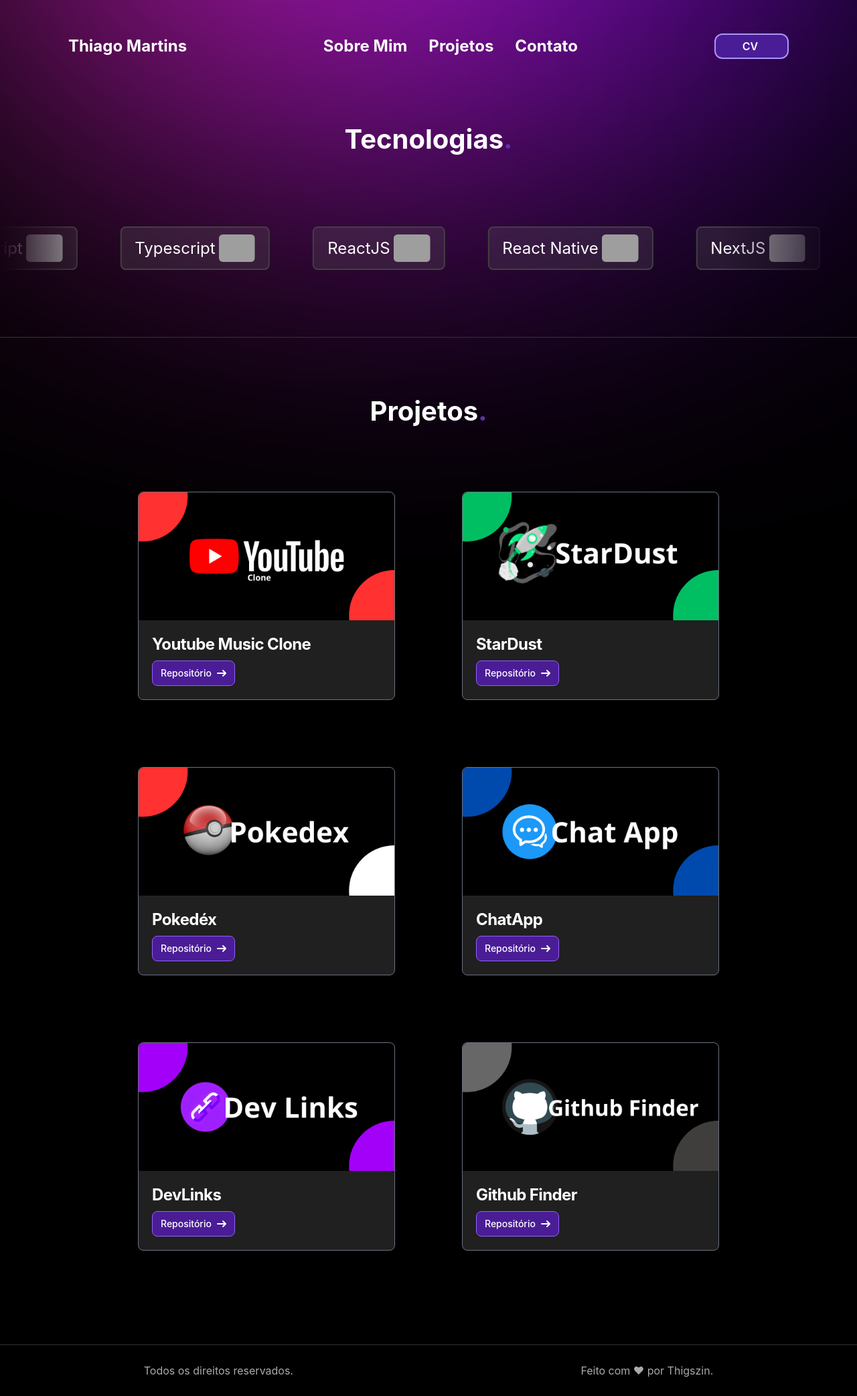
After one commit to 0thigs/Portfolio_Digital, a Flask app: page /projects in a window 1280 px wide. The commit adds this page. Shown: the whole page at 67% size. Run offline with Flask 3, Linux system fonts and the light colour scheme; style sheets or scripts are compiled from the project's sources; some libraries are stand-ins or nearby versions; grey boxes are pictures that could not be loaded.

Commit message:
🧱templates: add templates / pages

```diff
--- /dev/null
+++ b/api/templates/components/carroussel_card.html
@@ -0,0 +1,8 @@
+{% macro carroussel_card(name, image, href) %}
+<a href="{{href}}" target="_blank">
+    <div class="w-max h-[65px] flex text-white py-[10px] bg-[#6969693a] justify-center items-center px-[20px] border-[2px] border-[#414141] rounded-lg gap-[5px]">
+        <h1 class="text-2xl">{{ name }}</h1>
+        <img class="flex items-center justify-center h-full rounded-md" src="{{ image }}" alt="{{ name }} logo" />
+    </div>
+</a>
+{% endmacro %}
--- a/api/templates/components/download_button.html
+++ b/api/templates/components/download_button.html
@@ -1,4 +1,4 @@
-<a href="" class="flex items-center justify-center bg-defaultPurple px-[40px] py-[5px] rounded-xl gap-1 border-2 border-strokePurple">
+<a href="{{url_for('static', filename='/docs/curriculo_ThiagoMartins.pdf')}}" download class="flex items-center justify-center bg-defaultPurple px-[40px] py-[5px] rounded-xl gap-1 border-2 border-strokePurple">
     <p class="text-base font-semibold">
        CV
     </p>
--- /dev/null
+++ b/api/templates/components/footer.html
@@ -0,0 +1,8 @@
+<footer class="w-full h-[50px] border-t mt-[100px] border-[#333333] flex justify-around items-center text-[#AAAAAA] py-[38px]">
+    <p>
+        Todos os direitos reservados.
+    </p>
+    <p>
+        Feito com ♥ por Thigszin.
+    </p>
+</footer>
--- a/api/templates/components/header.html
+++ b/api/templates/components/header.html
@@ -4,13 +4,13 @@
     </div>
 
     <div class="flex gap-[32px]">
-      <a href="">
+      <a href="{{ url_for('homepage') }}">
          Sobre Mim
       </a>
-      <a href="">
+      <a href="{{url_for('projects')}}">
          Projetos
       </a>
-      <a href="">
+      <a href="{{url_for('contact')}}">
          Contato
       </a>
     </div>
--- /dev/null
+++ b/api/templates/components/project_card.html
@@ -0,0 +1,20 @@
+{% macro project_card(name, image, href) %}
+
+<div class="max-w-sm bg-[#202020]  border border-[#6B7280] rounded-lg shadow">
+    <a href="{{href}}" target="_blank">
+        <img class="rounded-t-lg" src="{{image}}" alt="" />
+    </a>
+    <div class="p-5">
+        <a href="{{href}}" target="_blank">
+            <h5 class="mb-2 text-2xl font-bold tracking-tight text-white">{{name}}</h5>
+        </a>
+        <a href="{{href}}" target="_blank" class="inline-flex items-center px-3 py-2 text-sm font-medium text-center text-white bg-[#4a1d96] rounded-lg hover:bg-[#491d96a1] focus:ring-4 focus:outline-none focus:ring-[#613eac] border border-[#9061F9]">
+            Repositório
+             <svg class="rtl:rotate-180 w-3.5 h-3.5 ms-2" aria-hidden="true" xmlns="http://www.w3.org/2000/svg" fill="none" viewBox="0 0 14 10">
+                <path stroke="currentColor" stroke-linecap="round" stroke-linejoin="round" stroke-width="2" d="M1 5h12m0 0L9 1m4 4L9 9"/>
+            </svg>
+        </a>
+    </div>
+</div>
+
+{%endmacro%}
--- /dev/null
+++ b/api/templates/projects.html
@@ -0,0 +1,134 @@
+{%extends "root.html"%}
+{% import 'components/carroussel_card.html' as carroussel_card %}
+{% import 'components/project_card.html' as project_card %}
+
+{% set bg_light = "w-[100%] h-[950px] absolute z-[-1] rounded-full bg-gradient-to-l from-[#4C00CC] to-[#FF29C3]"%}
+{% set text_color = "bg-gradient-to-b bg-clip-text text-transparent from-[#9566FF] to-[#4A1D96]"%}
+
+{%block title%}Projects - Thiago Martins{%endblock%}
+
+{% block body %}
+
+<div class="{{bg_light}}  top-[-90%] z-[-2] blur-[250px]"></div>
+
+
+<main class="flex flex-col items-center justify-center w-full gap-[100px] mt-10 mb-[100px]">
+    <div class="flex items-center justify-center">
+        <h1 class=" text-white text-[40px] font-bold">
+            Tecnologias<span class="{{text_color}}">.</span>
+        </h1>
+    </div>
+    <div
+    id="carouselContainer"
+    class="inline-flex w-full flex-nowrap overflow-hidden [mask-image:_linear-gradient(to_right,transparent_0,_black_128px,_black_calc(100%-200px),transparent_100%)]">
+        <ul id="logos" class="flex items-center justify-center md:justify-start [&_li]:mx-8 [&_img]:max-w-none animate-infinite-scroll" aria-hidden="true">
+            <li>
+                {{carroussel_card.carroussel_card("HTML", "https://upload.wikimedia.org/wikipedia/commons/thumb/3/38/HTML5_Badge.svg/2048px-HTML5_Badge.svg.png", "https://developer.mozilla.org/en-US/docs/Web/HTML")}}
+            </li>
+            <li>
+                {{carroussel_card.carroussel_card("CSS", "https://upload.wikimedia.org/wikipedia/commons/thumb/6/62/CSS3_logo.svg/2048px-CSS3_logo.svg.png", "https://developer.mozilla.org/en-US/docs/Web/CSS")}}
+            </li>
+            <li>
+                {{carroussel_card.carroussel_card("Javascript", "https://static-00.iconduck.com/assets.00/javascript-icon-512x512-34hjwczx.png", "https://developer.mozilla.org/en-US/docs/Web/JavaScript")}}
+            </li>
+            <li>
+                {{carroussel_card.carroussel_card("Typescript", "https://upload.wikimedia.org/wikipedia/commons/thumb/4/4c/Typescript_logo_2020.svg/2048px-Typescript_logo_2020.svg.png", "https://www.typescriptlang.org/")}}
+            </li>
+            <li>
+                {{carroussel_card.carroussel_card("ReactJS", "https://upload.wikimedia.org/wikipedia/commons/thumb/a/a7/React-icon.svg/2300px-React-icon.svg.png", "https://react.dev/")}}
+            </li>
+            <li>
+                {{carroussel_card.carroussel_card("React Native", "https://upload.wikimedia.org/wikipedia/commons/thumb/a/a7/React-icon.svg/2300px-React-icon.svg.png", "https://reactnative.dev/")}}
+            </li>
+            <li>
+                {{carroussel_card.carroussel_card("NextJS", "https://static-00.iconduck.com/assets.00/nextjs-icon-512x512-y563b8iq.png", "https://nextjs.org/")}}
+            </li>
+            <li>
+                {{carroussel_card.carroussel_card("TailwindCSS", "https://raw.githubusercontent.com/praveenpuglia/tailwind-breeze/master/assets/logo.svg", "https://tailwindcss.com/")}}
+            </li>
+            <li>
+                {{carroussel_card.carroussel_card("Python", "https://upload.wikimedia.org/wikipedia/commons/thumb/1/1f/Python_logo_01.svg/2048px-Python_logo_01.svg.png", "https://www.python.org/")}}
+            </li>
+            <li>
+                {{carroussel_card.carroussel_card("Flask", "https://www.svgrepo.com/show/473611/flask.svg", "https://flask.palletsprojects.com/en/3.0.x/")}}
+            </li>
+            <li>
+                {{carroussel_card.carroussel_card("MySQL", "https://cdn-icons-png.flaticon.com/512/5968/5968313.png", "https://www.mysql.com/")}}
+            </li>
+            <li>
+                {{carroussel_card.carroussel_card("Docker", "https://static-00.iconduck.com/assets.00/docker-icon-2048x2048-7f7e4npz.png", "https://www.docker.com/")}}
+            </li>
+        </ul>
+        <ul class="flex items-center justify-center md:justify-start [&_li]:mx-8 [&_img]:max-w-none animate-infinite-scroll" aria-hidden="true">
+            <li>
+                {{carroussel_card.carroussel_card("HTML", "https://upload.wikimedia.org/wikipedia/commons/thumb/3/38/HTML5_Badge.svg/2048px-HTML5_Badge.svg.png", "https://developer.mozilla.org/en-US/docs/Web/HTML")}}
+            </li>
+            <li>
+                {{carroussel_card.carroussel_card("CSS", "https://upload.wikimedia.org/wikipedia/commons/thumb/6/62/CSS3_logo.svg/2048px-CSS3_logo.svg.png", "https://developer.mozilla.org/en-US/docs/Web/CSS")}}
+            </li>
+            <li>
+                {{carroussel_card.carroussel_card("Javascript", "https://static-00.iconduck.com/assets.00/javascript-icon-512x512-34hjwczx.png", "https://developer.mozilla.org/en-US/docs/Web/JavaScript")}}
+            </li>
+            <li>
+                {{carroussel_card.carroussel_card("Typescript", "https://upload.wikimedia.org/wikipedia/commons/thumb/4/4c/Typescript_logo_2020.svg/2048px-Typescript_logo_2020.svg.png", "https://www.typescriptlang.org/")}}
+            </li>
+            <li>
+                {{carroussel_card.carroussel_card("ReactJS", "https://upload.wikimedia.org/wikipedia/commons/thumb/a/a7/React-icon.svg/2300px-React-icon.svg.png", "https://react.dev/")}}
+            </li>
+            <li>
+                {{carroussel_card.carroussel_card("React Native", "https://upload.wikimedia.org/wikipedia/commons/thumb/a/a7/React-icon.svg/2300px-React-icon.svg.png", "https://reactnative.dev/")}}
+            </li>
+            <li>
+                {{carroussel_card.carroussel_card("NextJS", "https://static-00.iconduck.com/assets.00/nextjs-icon-512x512-y563b8iq.png", "https://nextjs.org/")}}
+            </li>
+            <li>
+                {{carroussel_card.carroussel_card("TailwindCSS", "https://raw.githubusercontent.com/praveenpuglia/tailwind-breeze/master/assets/logo.svg", "https://tailwindcss.com/")}}
+            </li>
+            <li>
+                {{carroussel_card.carroussel_card("Python", "https://upload.wikimedia.org/wikipedia/commons/thumb/1/1f/Python_logo_01.svg/2048px-Python_logo_01.svg.png", "https://www.python.org/")}}
+            </li>
+            <li>
+                {{carroussel_card.carroussel_card("Flask", "https://www.svgrepo.com/show/473611/flask.svg", "https://flask.palletsprojects.com/en/3.0.x/")}}
+            </li>
+            <li>
+                {{carroussel_card.carroussel_card("MySQL", "https://cdn-icons-png.flaticon.com/512/5968/5968313.png", "https://www.mysql.com/")}}
+            </li>
+            <li>
+                {{carroussel_card.carroussel_card("Docker", "https://static-00.iconduck.com/assets.00/docker-icon-2048x2048-7f7e4npz.png", "https://www.docker.com/")}}
+            </li>
+        </ul>
+    </div>
+</main>
+
+<hr class="h-[1px] border-[#333333]">
+
+<div class="flex flex-col items-center justify-center w-full gap-[50px] mt-20">
+    <div class="flex items-center justify-center">
+        <h1 class=" text-white text-[40px] font-bold">
+            Projetos<span class="{{text_color}}">.</span>
+        </h1>
+    </div>
+    <div class="flex w-full justify-center flex-wrap items-center gap-[100px] p-10">
+        {{project_card.project_card("Youtube Music Clone", url_for('static', filename='/images/card(4).png'), "https://github.com/0thigs/Youtube_music")}}
+        {{project_card.project_card("StarDust", url_for('static', filename='/images/card(5).png'), "https://github.com/0thigs/StarDust")}}
+        {{project_card.project_card("Pokedéx", url_for('static', filename='/images/card(6).png'), "https://github.com/0thigs/Pokedex-App")}}
+        {{project_card.project_card("ChatApp", url_for('static', filename='/images/card(1).png'), "https://github.com/0thigs/ChatApp")}}
+        {{project_card.project_card("DevLinks", url_for('static', filename='/images/card(2).png'), "https://github.com/0thigs/DevLinks")}}
+        {{project_card.project_card("Github Finder", url_for('static', filename='/images/card(3).png'), "https://github.com/0thigs/Github-Profile-Finder")}}
+    </div>
+</div>
+
+
+<script>
+    document.addEventListener('DOMContentLoaded', function() {
+        var ul = document.getElementById("logos");
+        var sibling = ul.nextElementSibling;
+        var clonedUl = ul.cloneNode(true);
+        ul.parentNode.insertBefore(clonedUl, sibling);
+        if (sibling) {
+            sibling.setAttribute("aria-hidden", "true");
+        }
+    });
+
+</script>
+{%endblock%}
--- a/api/templates/root.html
+++ b/api/templates/root.html
@@ -4,6 +4,7 @@
     <meta charset="UTF-8">
     <meta name="viewport" content="width=device-width, initial-scale=1.0">
     <link href="{{url_for('static',filename='output.css')}}" rel="stylesheet">
+    <link href="https://cdnjs.cloudflare.com/ajax/libs/flowbite/2.3.0/flowbite.min.css" rel="stylesheet" />
     <script src="https://unpkg.com/@phosphor-icons/web"></script>
     <title>
         {%block title%}
@@ -18,7 +19,11 @@
     {%block body%}
     {%endblock%}
 
+    {% include "components/footer.html"%}
 
+<!-- flowbite -->
+    <script src="https://cdnjs.cloudflare.com/ajax/libs/flowbite/2.3.0/flowbite.min.js"></script>
+<!-- GSAP -->
 <script src="https://cdn.jsdelivr.net/npm/gsap@3.12.5/dist/gsap.min.js"></script>
 <script src="https://cdn.jsdelivr.net/npm/gsap@3.12.5/dist/Flip.min.js"></script>
 <script src="https://cdn.jsdelivr.net/npm/gsap@3.12.5/dist/ScrollTrigger.min.js"></script>
```
Also changed, not shown: api/templates/contact.html (added, +54 -0 lines), api/templates/homepage.html (+22 -6 lines).
